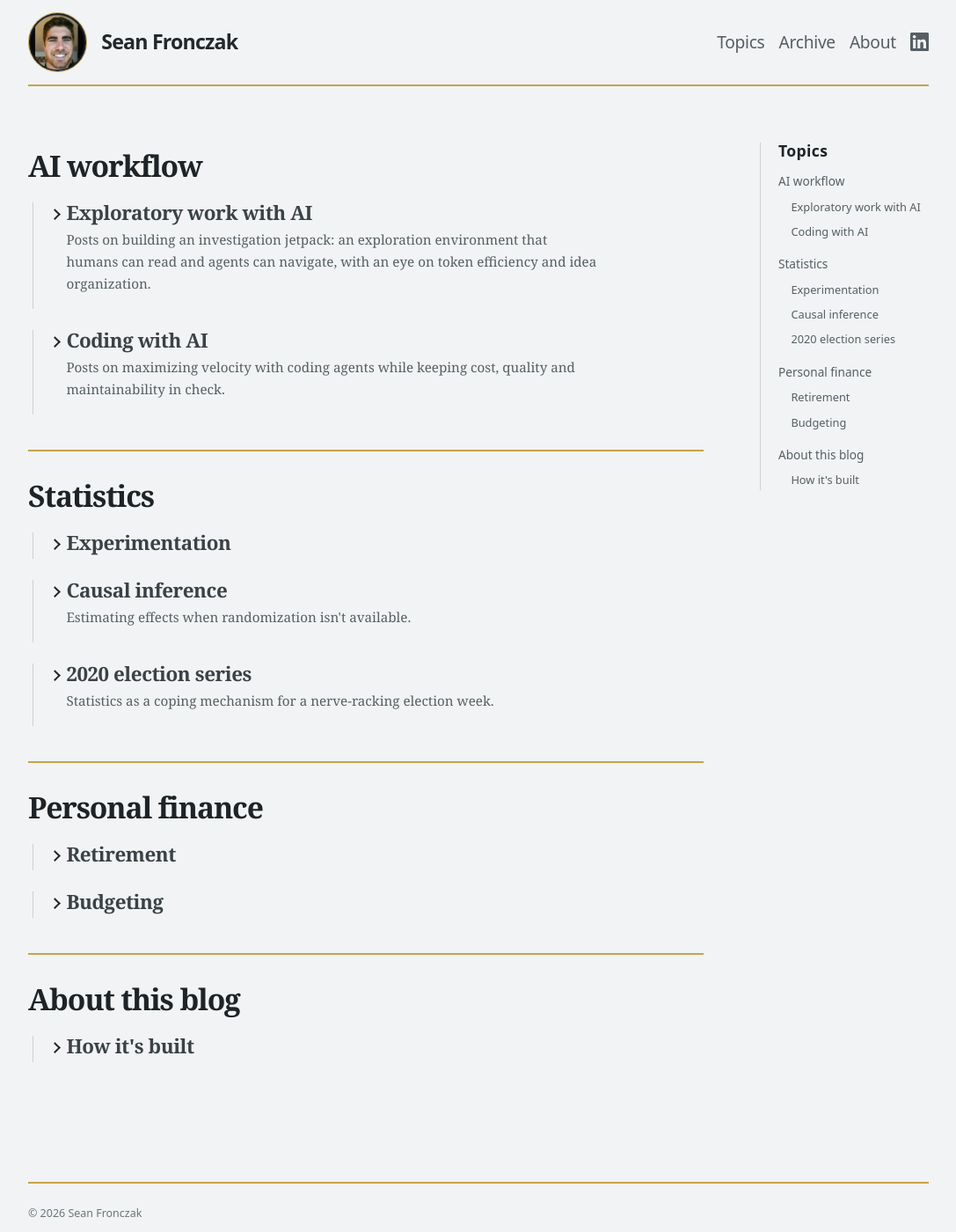
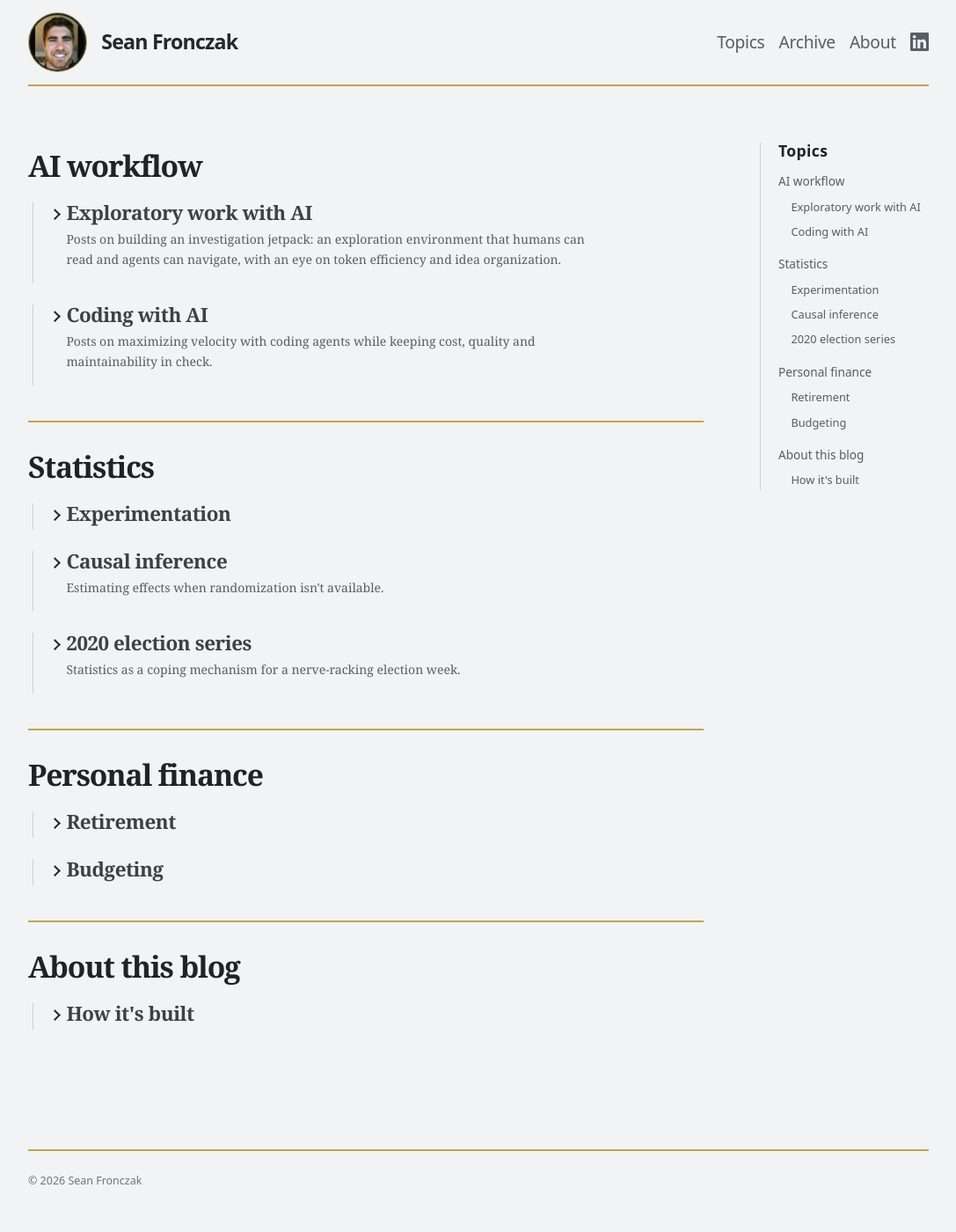
Before and after one commit to seanczak/blog, a Jekyll site: the page built from jekyll/index.md, in a window 1280 px wide and 1400 px high. Shown: the whole window at 88% size, without its empty margins (96-1183 px from the left). Built offline with Jekyll 4.4.1, drawn with Linux system fonts in a browser that asks for light colours.

Commit message:
Set landing-page blurbs to 14px
Section blurbs had no size and inherited the 18px body, larger than
group and post blurbs; all blurbs now share one 14px (.875rem) size.

Co-Authored-By: Claude Opus 5.5 <noreply@anthropic.com>

```diff
--- a/jekyll/_sass/_topic-tree.scss
+++ b/jekyll/_sass/_topic-tree.scss
@@ -2,9 +2,8 @@
 .tree-section { border-top: 2px solid var(--gold); padding: 2rem 0 1rem; scroll-margin-top: 1.5rem; }
 .tree-section:first-child { border-top: 0; padding-top: .5rem; }
 .tree-section-title { font-family: $serif; font-size: clamp(1.55rem, 4vw, 2.1rem); letter-spacing: -.035em; margin: 0 0 .4rem; }
-.tree-blurb { color: var(--muted); margin: 0 0 1rem; max-width: 38rem; }
+.tree-blurb { color: var(--muted); font-size: .875rem; margin: 0 0 1rem; max-width: 38rem; }
 .tree-group { border-left: 1px solid var(--rule); margin: 1.5rem 0 1.5rem .3rem; padding-left: 1.25rem; scroll-margin-top: 1.5rem; }
-.tree-group .tree-blurb { font-size: .95rem; }
 .tree-group-title { color: var(--group-title); font-family: $serif; font-size: clamp(1.2rem, 2.6vw, 1.4rem); letter-spacing: -.02em; margin: 0 0 .35rem; }
 .tree-group summary { cursor: pointer; list-style: none; padding-left: 1.1rem; position: relative; }
 .tree-group summary::-webkit-details-marker { display: none; }
@@ -16,7 +15,7 @@
 .tree-posts li { margin: 0 0 .9rem; }
 .tree-posts a { font-weight: 700; text-decoration: none; }
 .tree-posts a:hover { text-decoration: underline; }
-.tree-posts p { color: var(--muted); font-size: .95rem; margin: .1rem 0 0; max-width: 38rem; }
+.tree-posts p { color: var(--muted); font-size: .875rem; margin: .1rem 0 0; max-width: 38rem; }
 
 @media (max-width: $narrow) {
   .topic-tree + .category-nav { display: none; }
```
